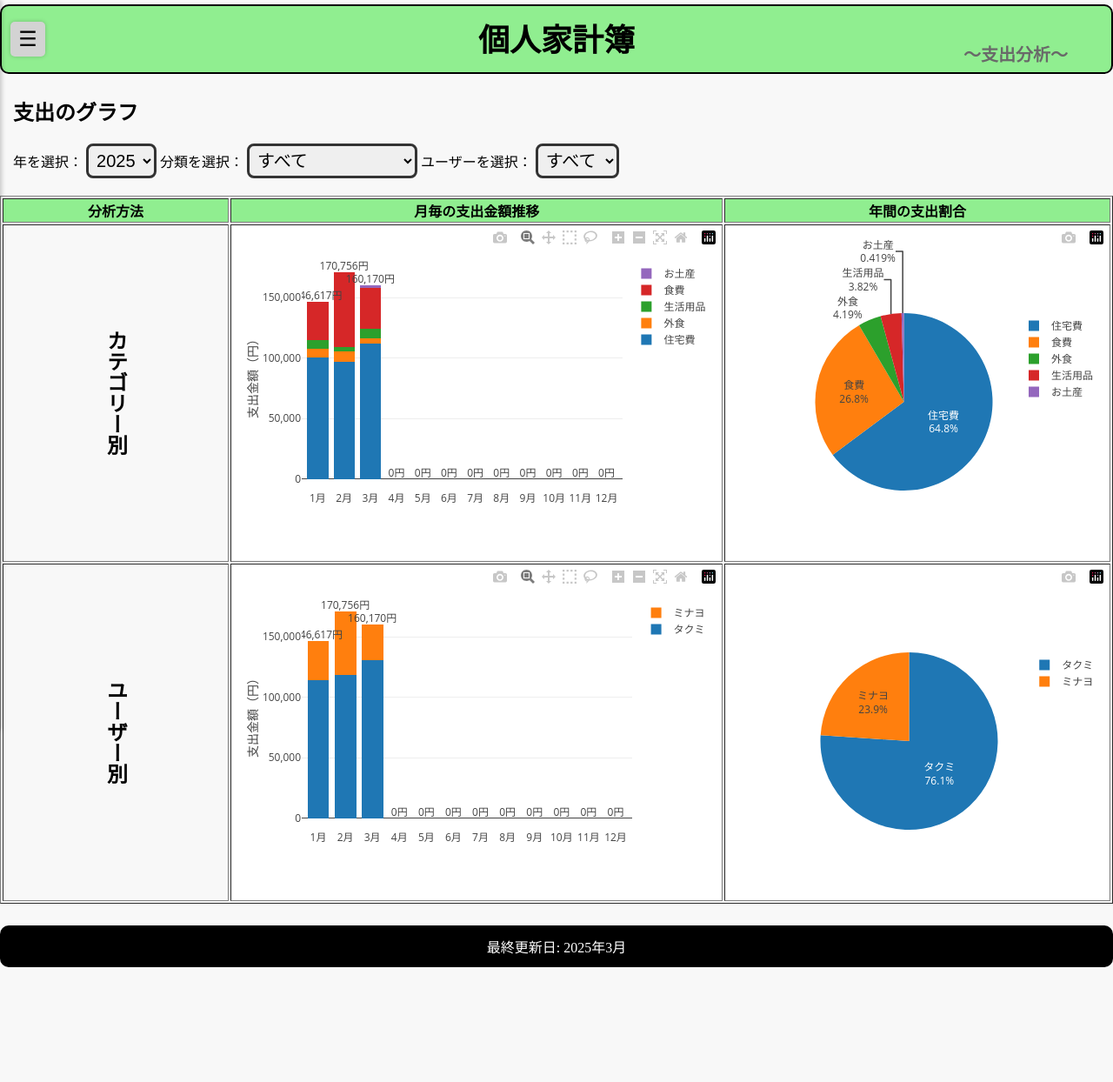
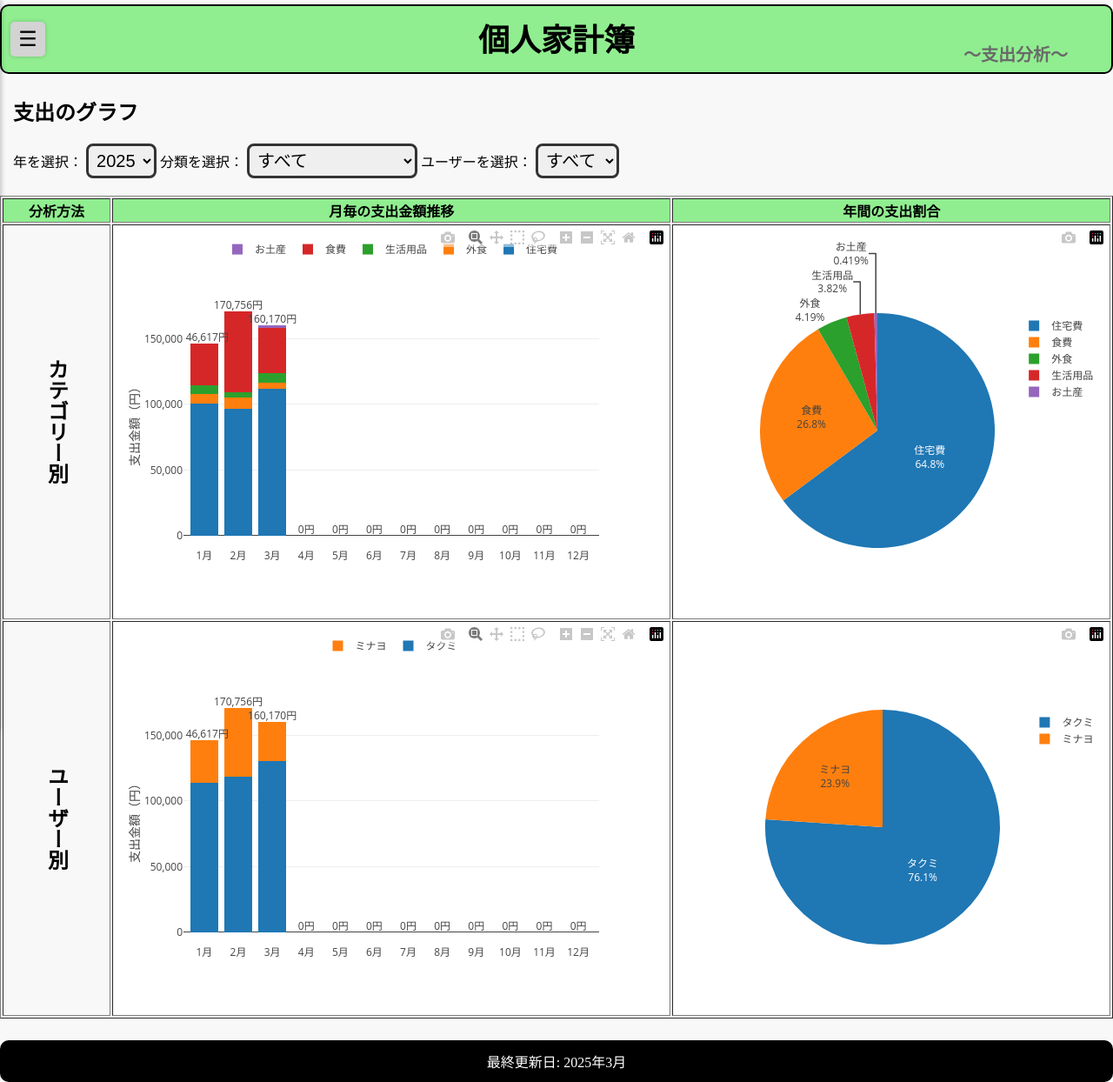
Before and after one commit to BlackBow393/HTML_Kakeibo, a Flask app: page /analysis in a window 1280 px wide. Shown: the whole page at 87% size. Before the commit the page ends 1112 px from the top, so only its background shows below. Run offline with Flask 3, Linux system fonts and the light colour scheme; data comes from the database, SQL or seed files in the repository; some libraries are stand-ins or nearby versions.

Commit message:
デザインを小変更 グラフがはみ出すため修正中

```diff
--- a/static/analysis_screen.css
+++ b/static/analysis_screen.css
@@ -19,13 +19,6 @@
     width: 100%;
 }
 
-.graph_container td > div {
-    width: 100%;
-    max-width: 100%; /* はみ出さないように */
-    height: 30vw;    /* 画面幅の30%で高さ調整（比率で可変） */
-    min-height: 300px;
-}
-
 .graph_container table th {
     background-color: lightgreen;
 }
@@ -34,4 +27,6 @@
     font-size: 24px;
     font-weight: bold;
     writing-mode: vertical-rl; /* または vertical-lr */
+    white-space: nowrap;
+    width: 120px;
 }
--- a/static/graph.js
+++ b/static/graph.js
@@ -53,6 +53,16 @@ document.addEventListener("DOMContentLoaded", () => {
                 tickformat: ',d'
                 },
               margin: { t: 40 },
+              legend: {
+                orientation: 'h',  // 横並び
+                y: 1.15,            // グラフの上に表示（1以上で外側）
+                x: 0.5,
+                xanchor: 'center',
+                yanchor: 'bottom',
+                font: {
+                  size: 12
+                }
+              }
             };
 
             Plotly.newPlot('interactive-category-chart', [...traces, totalLabels], layout, { responsive: true });
@@ -149,6 +159,16 @@ document.addEventListener("DOMContentLoaded", () => {
                 tickformat: ',d'
                 },
               margin: { t: 40 },
+              legend: {
+                orientation: 'h',  // 横並び
+                y: 1.15,            // グラフの上に表示（1以上で外側）
+                x: 0.5,
+                xanchor: 'center',
+                yanchor: 'bottom',
+                font: {
+                  size: 12
+                }
+              }
             };
 
             Plotly.newPlot('interactive-user-chart', [...traces, totalLabels], layout, { responsive: true });
@@ -202,5 +222,22 @@ document.addEventListener("DOMContentLoaded", () => {
       loadCategoryPie(year, category, user);
       loadUserChart(year, category, user);
       loadUserPie(year, category, user);
+
+      // ✅ リサイズ対応：Plotlyのグラフをウィンドウサイズに合わせてリサイズ
+      window.addEventListener("resize", () => {
+        const ids = [
+          "interactive-category-chart",
+          "interactive-category-pie",
+          "interactive-user-chart",
+          "interactive-user-pie"
+        ];
+
+        ids.forEach(id => {
+          const el = document.getElementById(id);
+          if (el && el.data) {
+            Plotly.Plots.resize(el);
+          }
+        });
+      });
     }
   });
--- a/templates/analysis.html
+++ b/templates/analysis.html
@@ -69,19 +69,19 @@
                 </tr>
                 <tr>
                     <td class="analysis_label">カテゴリー別</td>
-                    <td>
+                    <td class="chart_cell">
                         <div id="interactive-category-chart"></div>
                     </td>
-                    <td>
+                    <td class="chart_cell">
                         <div id="interactive-category-pie"></div>
                     </td>
                 </tr>
                 <tr>
                     <td class="analysis_label">ユーザー別</td>
-                    <td>
+                    <td class="chart_cell">
                         <div id="interactive-user-chart"></div>
                     </td>
-                    <td>
+                    <td class="chart_cell">
                         <div id="interactive-user-pie"></div>
                     </td>
                 </tr>
```
